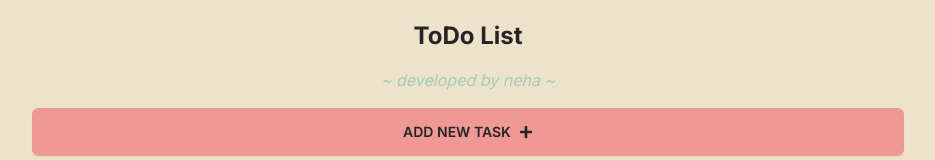
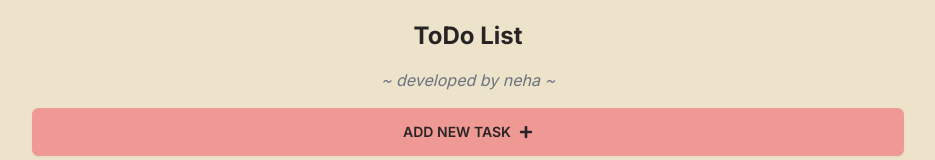
Before and after one commit to Neha220803/todo-NextJS, a Next.js app: page / in a window 1280 px wide. Shown: the top 160 px of the page, without its empty margins (172-1107 px from the left). Built offline with nearby package versions, Linux system fonts and the light colour scheme; no server answers.

Commit message:
changes inn "developed"

```diff
--- a/app/page.js
+++ b/app/page.js
@@ -9,7 +9,7 @@ export default async function Home() {
     <main className="max-w-4xl mx-auto mt-4  px-3">
       <div className="text-center my-5 flex flex-col gap-4">
         <h1 className="text-2xl font-bold">ToDo List</h1>
-        <h4 className="italic text-secondary " >~ developed by neha ~</h4 >
+        <h4 className="italic text-gray-500 " >~ developed by neha ~</h4 >
         <AddTask />
       </div>
       <TodoTable tasks={tasks} />
```
